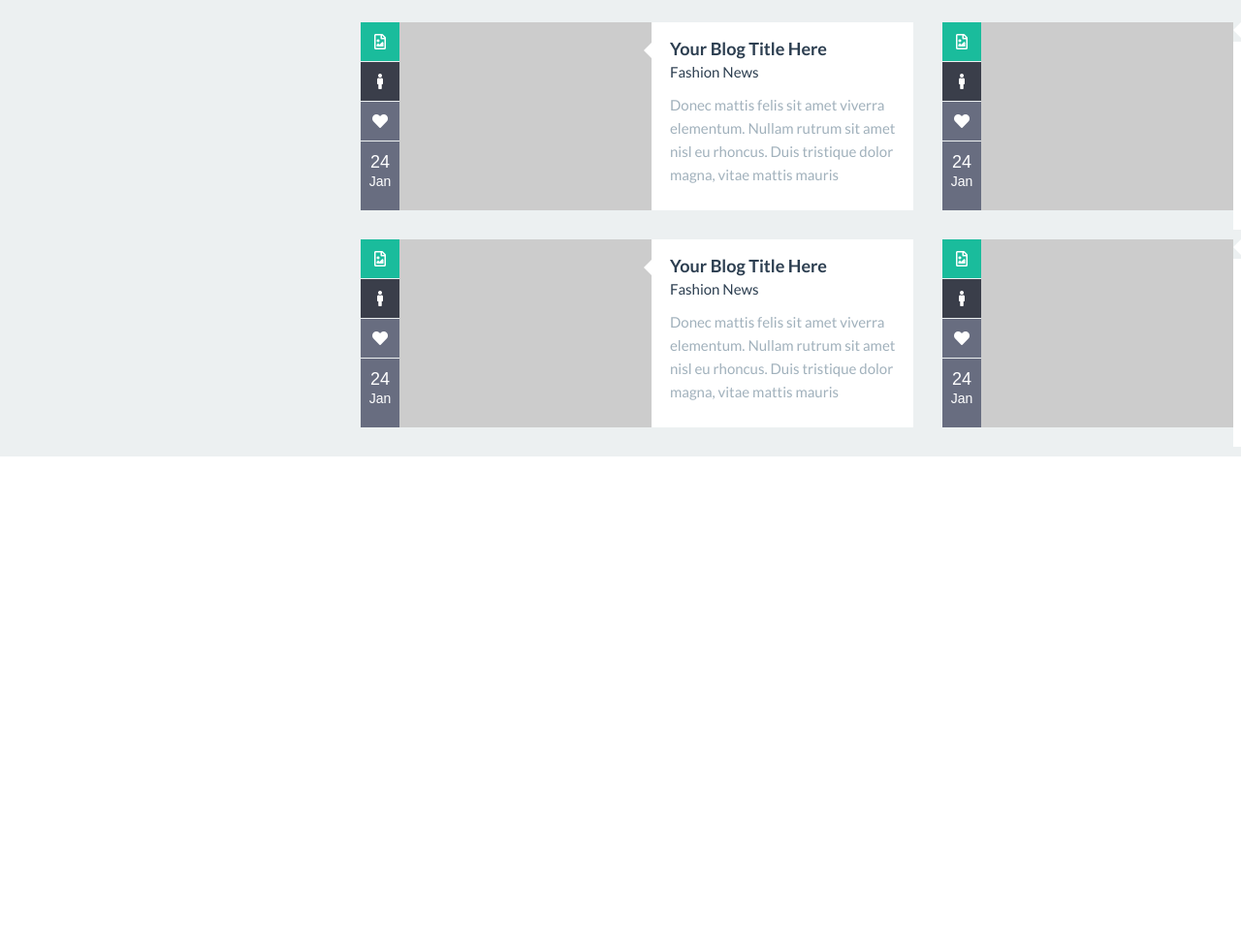
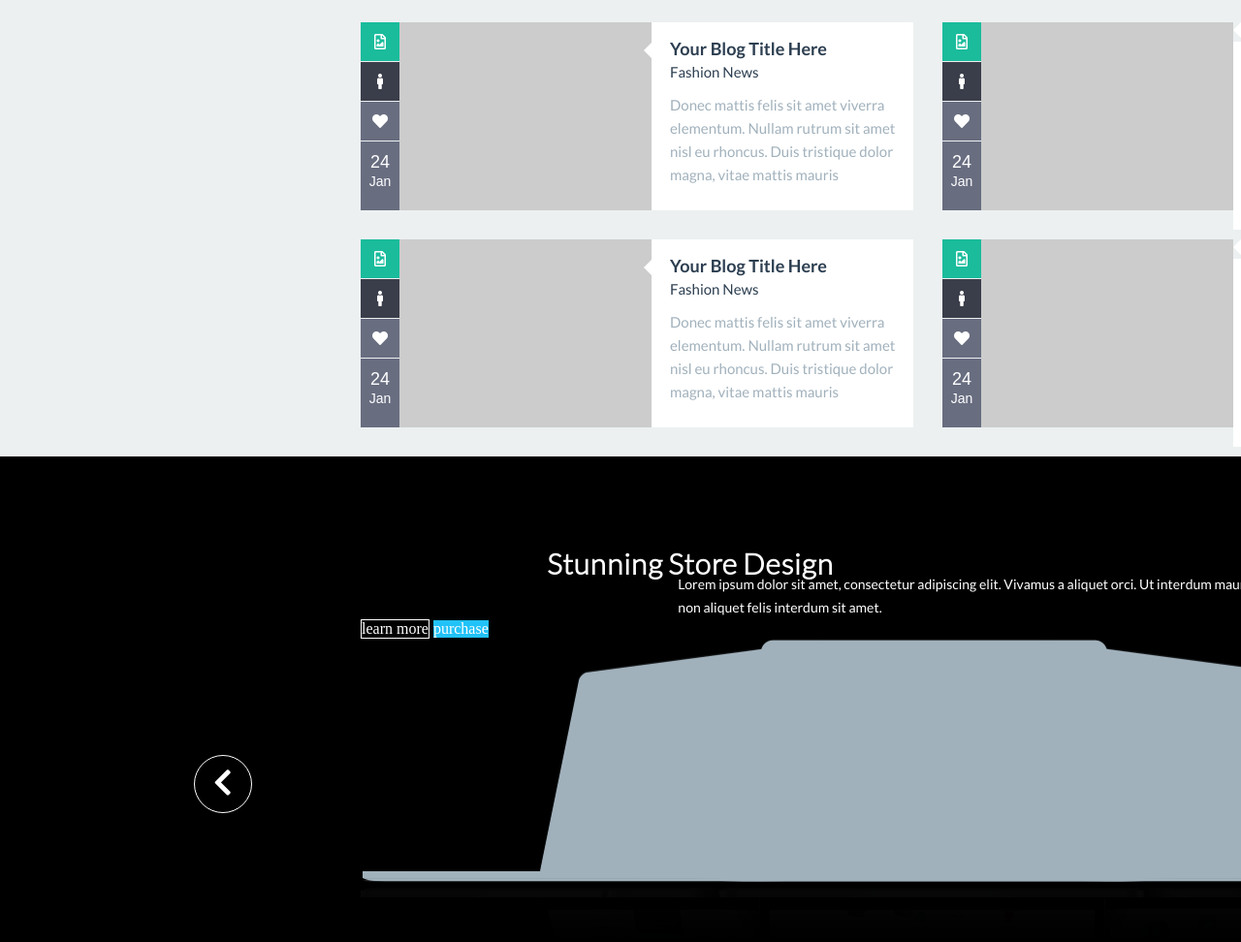
Before and after one commit to afifa8aamar/personal-project-html-and-css, a plain HTML site: page index.html in a window 1280 px wide. Shown: the part 4694-5666 px from the top of the page at 97% size. Before the commit the page ends 5165 px from the top, so only its background shows below. Drawn offline with Linux system fonts and the light colour scheme.

Commit message:
feat(project): In progress section 8

```diff
--- a/index.html
+++ b/index.html
@@ -530,7 +530,7 @@
                             <div class="row-3 icon"><i class="fas fa-heart"></i></div>
                             <div class="hist icon"><span class="day">24</span><span class="month">Jan</span></div>
                         </div>
-                                <div class="image"><img src="./images/tri.png" ></div>
+                        <div class="image"><img src="./images/tri.png"></div>
                         <div class="right">
                             <div class="background">
                                 <h1>Your Blog Title Here</h1>
@@ -548,7 +548,8 @@
                     <div class="blog">
                         <div class="icons">
                             <div class="row-1 icon"><i class="far fa-file-image"></i></div>
-                                    <div class="row-2 icon" style="background-color:#7BC200 #7BC200;"><i class="fas fa-male"></i></div>
+                            <div class="row-2 icon" style="background-color:#7BC200 #7BC200;"><i
+                                    class="fas fa-male"></i></div>
                             <div class="row-3 icon"><i class="fas fa-heart"></i></div>
                             <div class="hist icon"><span class="day">24</span><span class="month">Jan</span></div>
                         </div>
@@ -598,7 +599,7 @@
                             <div class="row-3 icon"><i class="fas fa-heart"></i></div>
                             <div class="hist icon"><span class="day">24</span><span class="month">Jan</span></div>
                         </div>
-                                <div class="image"><img src="./images/tri.png" ></div>
+                        <div class="image"><img src="./images/tri.png"></div>
                         <div class="right">
                             <div class="background">
                                 <h1>Your Blog Title Here</h1>
@@ -639,7 +640,7 @@
                             <div class="row-3 icon"><i class="fas fa-heart"></i></div>
                             <div class="hist icon"><span class="day">24</span><span class="month">Jan</span></div>
                         </div>
-                                <div class="image"><img src="./images/tri.png" ></div>
+                        <div class="image"><img src="./images/tri.png"></div>
                         <div class="right">
 
                             <div class="background">
@@ -659,6 +660,27 @@
 
         </section>
 
+        <section class="sec-8">
+            <div class="left"><i class="fas fa-chevron-left"></i></div>
+            <div class="mid">
+                <div class="top">
+                    <h1>Stunning Store Design</h1>
+                    <div class="body">
+                        <div class="text">
+                            Lorem ipsum dolor sit amet, consectetur adipiscing elit. Vivamus a aliquet orci.
+                            Ut interdum mauris sem, non aliquet felis interdum sit amet.
+                        </div>
+                        <div class="more">learn more</div>
+                        <div class="purchase">purchase</div>
+                    </div>
+                </div>
+                <div class="bottom">
+                    <img src="./images/Laptops.png" alt="">
+                    <img src="./images/Laptops copy.png" alt="">
+                </div>
+            </div>
+            <div class="right"><i class="fas fa-chevron-right"></i></div>
+        </section>
 </body>
 
 </html>
--- a/styles/main.css
+++ b/styles/main.css
@@ -113,7 +113,11 @@ body {
 
 
 
-/*section 2 */
+/*************section 2 ************************************************/
+
+
+
+
 
 .sec-2 .left-link {
     display: block;
@@ -252,7 +256,7 @@ background-image: url(../images/active.png);
 
 
 
-/*******section 3 ************/
+/*******section 3 ***************************************************************/
 
 
 
@@ -445,7 +449,7 @@ background-image: url(../images/active.png);
 
 
 
-/*********** sec-4 *****************/
+/*********** sec-4 ********************************************************/
 
 .sec-4 {
     border: 1px solid #DFE8EA;
@@ -527,7 +531,7 @@ background-image: url(../images/active.png);
 
 
 
-/******** section 5 *********/
+/******** section 5 ************************************************************/
 
 
 
@@ -704,7 +708,7 @@ background-image: url(../images/active.png);
 
 
 
-/************ section 6 ************/
+/************ section 6 *******************************************************************/
 
 
 
@@ -988,7 +992,7 @@ background-image: url(../images/active.png);
 
 
 
-/************* section 7 ************/
+/************* section 7 **************************************************************/
 
 
 
@@ -1181,3 +1185,86 @@ background-image: url(../images/active.png);
     padding-left: 19px;
     padding-top: 10px;
 }
+
+
+
+
+
+
+
+
+
+/*************** section 8 ************************************************************/
+
+
+
+.sec-8{
+    background-image: url(../images/background.png);
+    width: 100%;
+    margin-bottom: 100px;
+    width: 1920px;
+    margin: auto;
+    padding-left: 372px;
+    display: flex;
+    flex-direction: row;
+}
+.sec-8 .top{
+margin: auto;
+}
+.sec-8 .top h1{
+    font-family: 'Lato Light';
+    font-size:30px;
+    line-height: 20px;
+    color: white;
+    padding-top: 100px;
+    margin-left: 192px;
+    letter-spacing: 0.8px;
+    word-spacing: -4.02px;
+}
+
+.sec-8 .top .text{
+    margin: auto;
+    font-family: 'Lato';
+    font-size:14px;
+    line-height: 24px;
+    color: white;
+    width : 630px;
+}
+.sec-8 .top .more {
+    display: inline-block;
+    border: 1px solid #FFFFFF;
+    color: white;
+}
+.sec-8 .top .purchase{
+    display: inline-block;
+    background-color: #21C2F8;
+    color: white;
+}
+
+.sec-8 .right{
+    border: 1px solid white;
+    border-radius: 70px;
+    display: block;
+    width:  88px;
+    height: 60px;
+    color: white;
+    font-size: 31px;
+    margin-right: 206px;
+    margin-top: 308px;
+    padding-top: 11px;
+    padding-left: 19px;
+}
+.sec-8 .left{
+    margin-left: -172px;
+    margin-top: 308px;
+    padding-top: 11px;
+    padding-left: 19px;
+    font-size: 31px;
+    border: 1px solid white;
+    border-radius: 70px;
+    display: block;
+    width: 93px;
+    height: 60px;
+    color: white;
+    margin-right: 112px;
+}
```
Also changed, not shown: images/Laptops copy.png (added), images/Laptops.png (added), images/background.png (added). Lines whose indentation alone changed are shown as unchanged.
